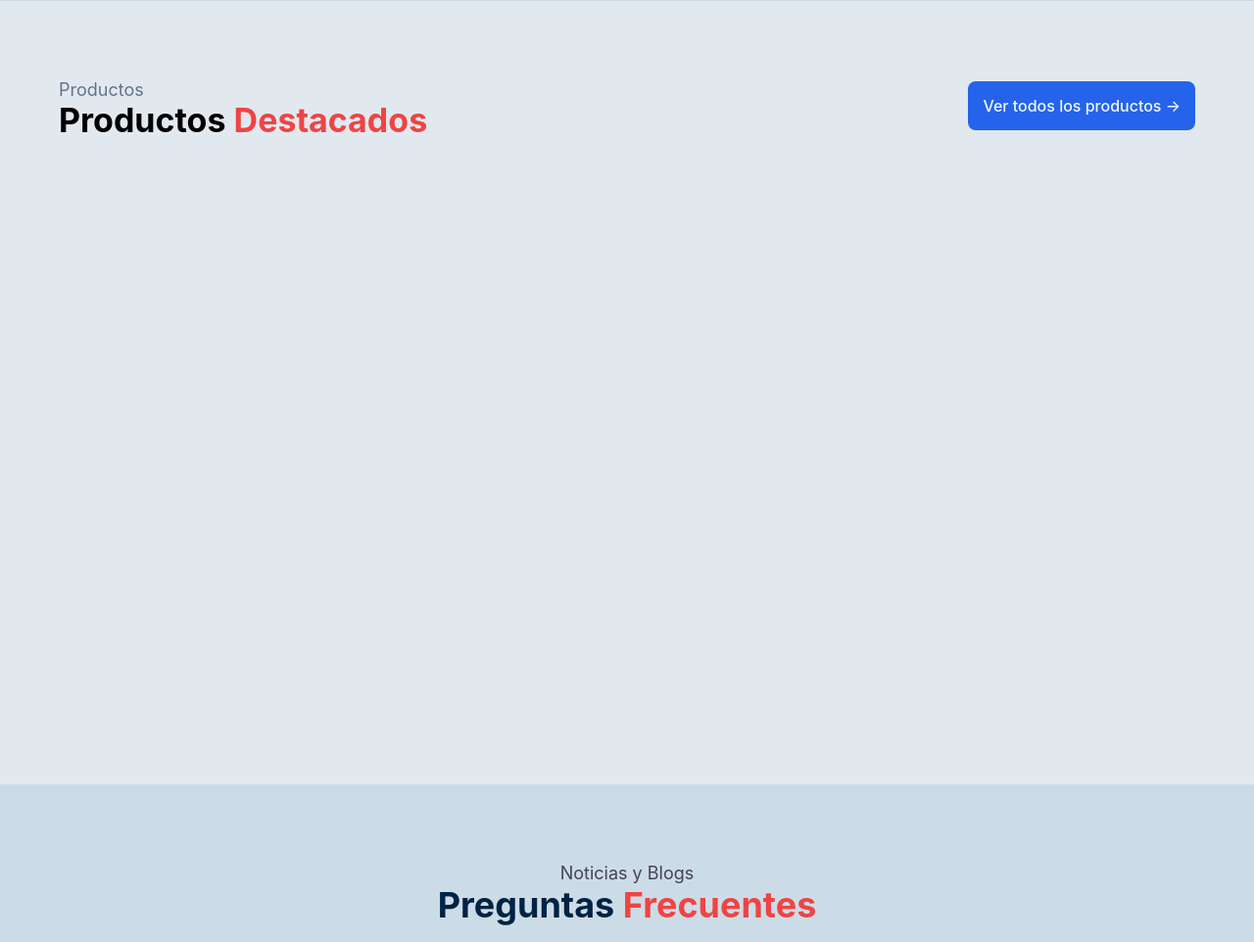
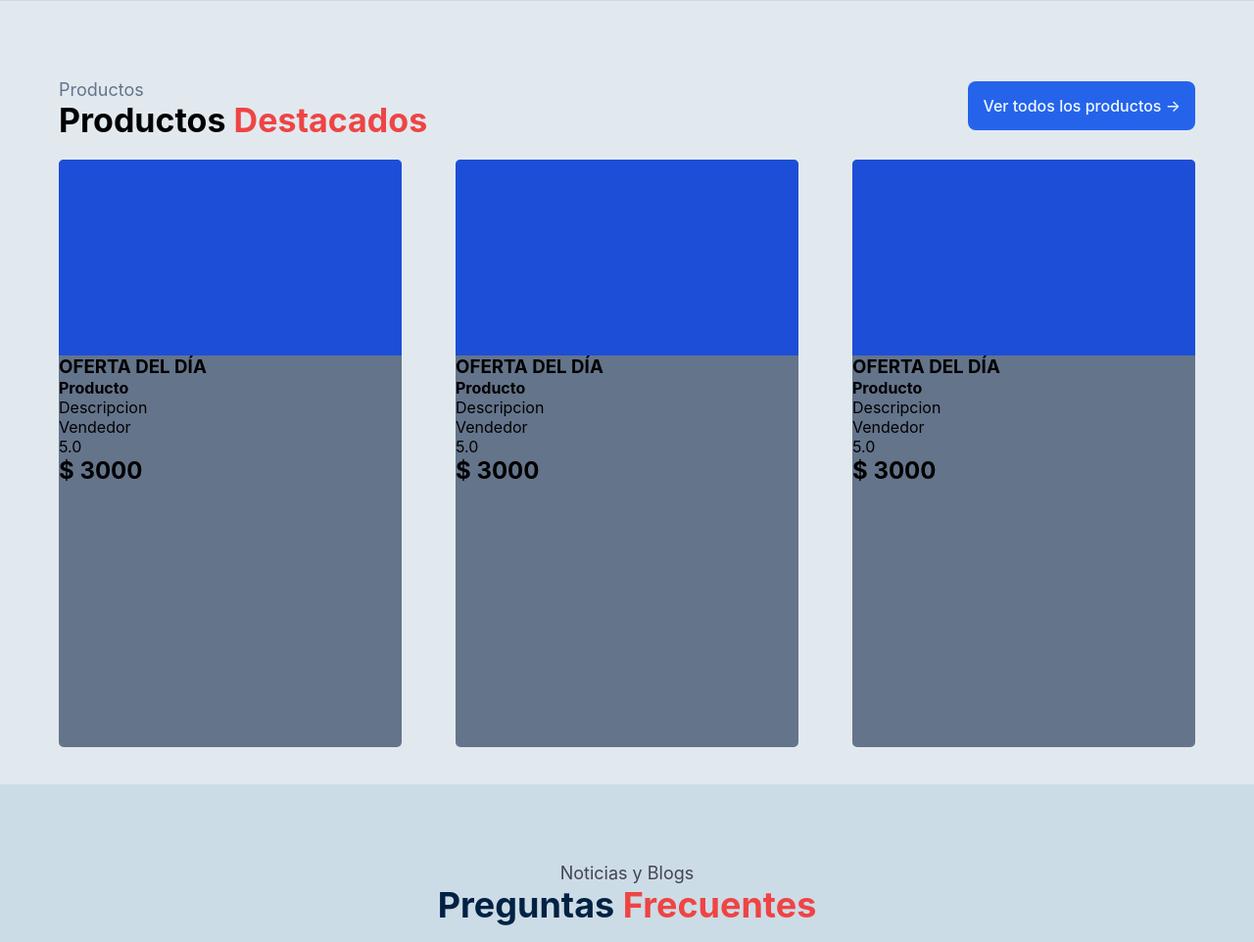
Before and after one commit to Juan-Ignacio-Silva/nexo, a PHP site: page / in a window 1280 px wide. Shown: the part 1674-2636 px from the top of the page at 98% size. Run offline with PHP 8.4, Linux system fonts and the light colour scheme; some libraries are stand-ins or nearby versions.

Commit message:
Estilos seccion productos  / home

```diff
--- a/app/views/home/seccion-productos.php
+++ b/app/views/home/seccion-productos.php
@@ -12,16 +12,48 @@
         <div class="contenedor-cards-productos">
             <div class="card-productos">
                 <div class="card-header">
-                    <div>
-
+                    <img src="" alt="">
+                </div>
+                <div class="cuerpo-card">
+                    <h3>OFERTA DEL DÍA</h3>
+                    <h4>Producto</h4>
+                    <p>Descripcion</p>
+                    <p>Vendedor</p>
+                    <div class="calificacion-producto">
+                        5.0
                     </div>
+                    <h2>$ 3000</h2>
                 </div>
             </div>
             <div class="card-productos">
-
+                <div class="card-header">
+                    <img src="" alt="">
+                </div>
+                <div class="cuerpo-card">
+                    <h3>OFERTA DEL DÍA</h3>
+                    <h4>Producto</h4>
+                    <p>Descripcion</p>
+                    <p>Vendedor</p>
+                    <div class="calificacion-producto">
+                        5.0
+                    </div>
+                    <h2>$ 3000</h2>
+                </div>
             </div>
             <div class="card-productos">
-
+                <div class="card-header">
+                    <img src="" alt="">
+                </div>
+                <div class="cuerpo-card">
+                    <h3>OFERTA DEL DÍA</h3>
+                    <h4>Producto</h4>
+                    <p>Descripcion</p>
+                    <p>Vendedor</p>
+                    <div class="calificacion-producto">
+                        5.0
+                    </div>
+                    <h2>$ 3000</h2>
+                </div>
             </div>
         </div>
     </div>
--- a/public/css/home/section-productos.css
+++ b/public/css/home/section-productos.css
@@ -56,9 +56,21 @@
     width: 100%;
     height: 100%;
     display: flex;
+    align-items: center;
+    justify-content: space-between;
+    padding: 20px 0px 20px 0px;
 }
 
 .card-productos {
+    width: 350px;
     height: 100%;
     background-color: #64748b;
+    border-radius: 5px;
 }
+
+.card-header {
+    width: 100%;
+    height: 200px;
+    background-color: #1d4ed8;
+    border-radius: 5px 5px 0px 0px;
+}
```
